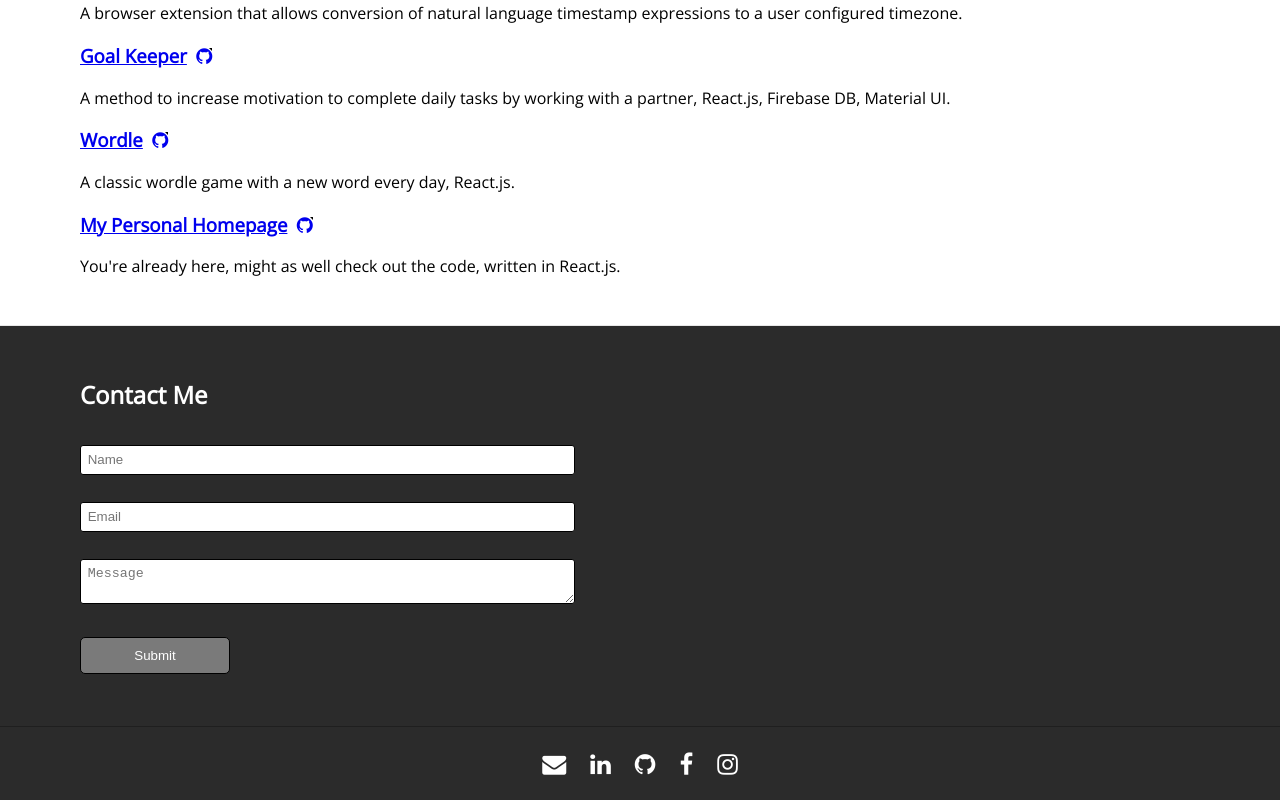
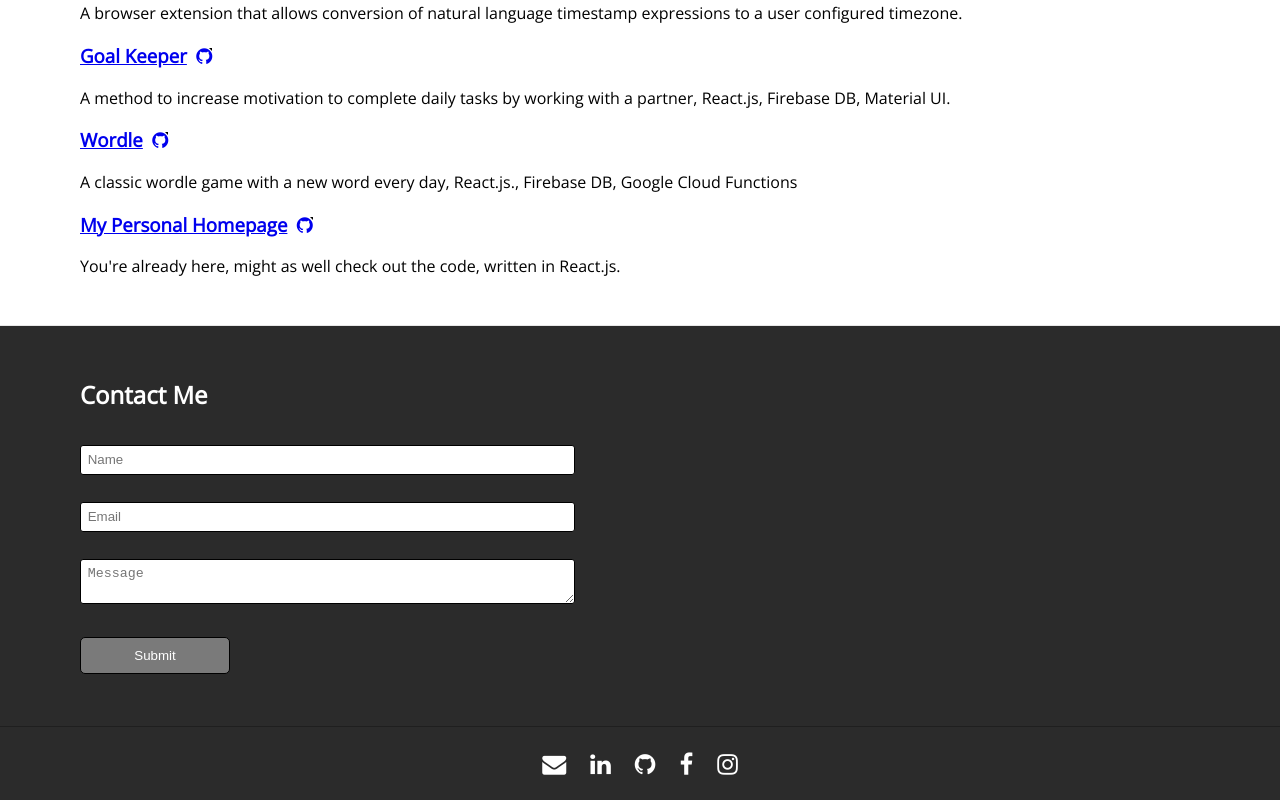
Before and after one commit to AlexanderBiba/AlexanderBiba.github.io, a React (Create React App) app: page / in a window 1280 px wide. Shown: the part 3234-4034 px from the top of the page. Built offline with nearby package versions, Linux system fonts and the light colour scheme.

Commit message:
Update works

```diff
--- a/src/Works.js
+++ b/src/Works.js
@@ -10,7 +10,7 @@ export default function Works() {
                 <h3><a className="project" href="https://AlexanderBiba.github.io/goal-keeper">Goal Keeper</a><a className="fa fa-github" href="https://github.com/AlexanderBiba/goal-keeper" target="_blank"/></h3>
                 <p>A method to increase motivation to complete daily tasks by working with a partner, React.js, Firebase DB, Material UI.</p>
                 <h3><a className="project" href="https://AlexanderBiba.github.io/wordle">Wordle</a><a className="fa fa-github" href="https://github.com/AlexanderBiba/wordle" target="_blank"/></h3>
-                <p>A classic wordle game with a new word every day, React.js.</p>
+                <p>A classic wordle game with a new word every day, React.js., Firebase DB, Google Cloud Functions</p>
                 <h3><a className="project" href="https://AlexanderBiba.github.io/">My Personal Homepage</a><a className="fa fa-github" href="https://github.com/AlexanderBiba/AlexanderBiba.github.io" target="_blank"/></h3>
                 <p>You're already here, might as well check out the code, written in React.js.</p>
             </div>
```
